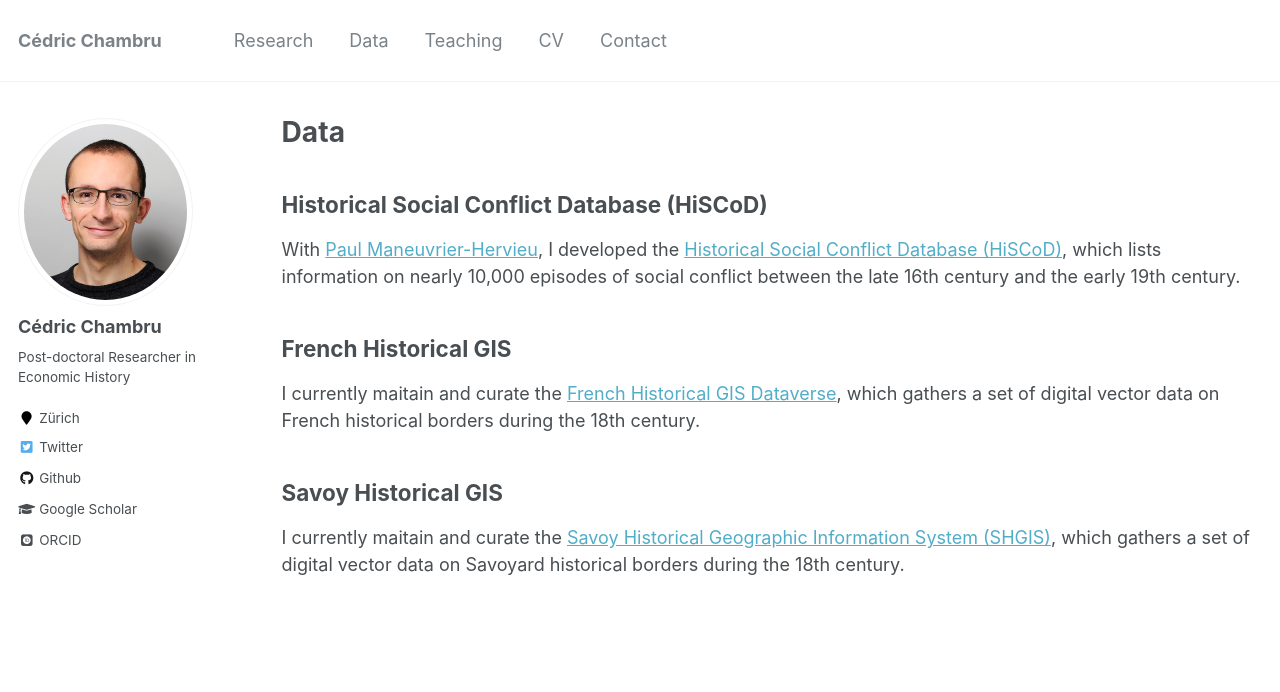
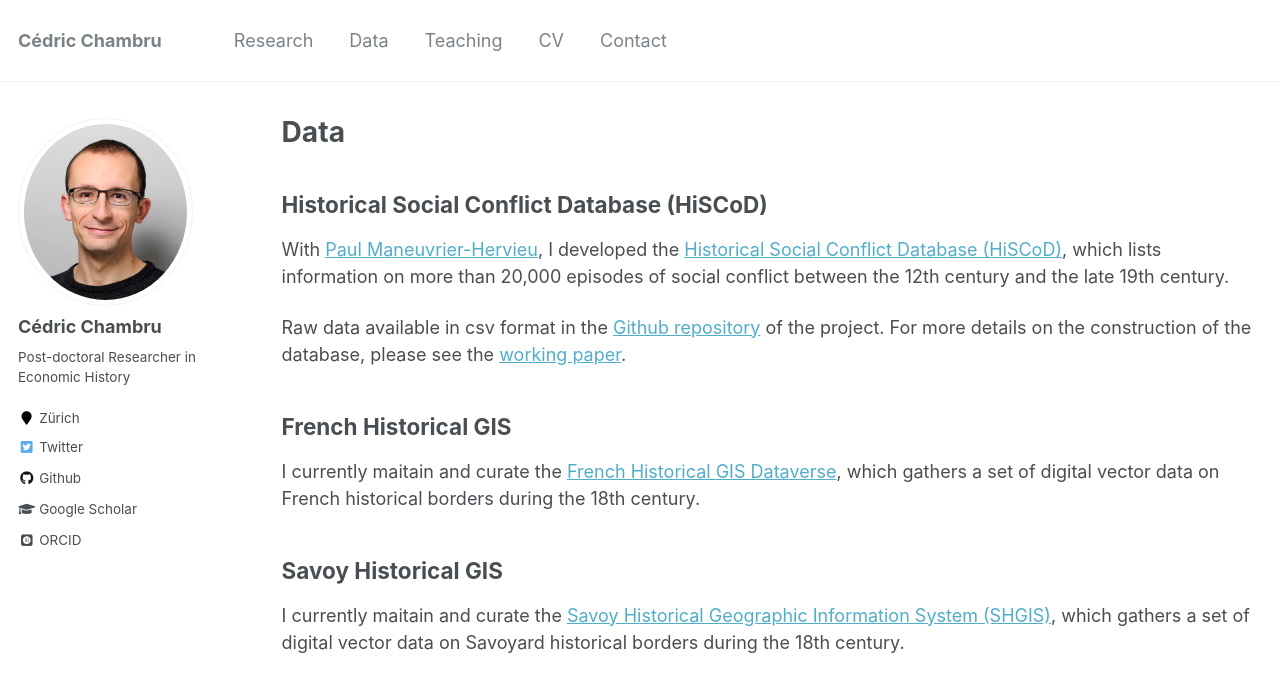
Before and after one commit to CedricChambru/CedricChambru.github.io, a Jekyll site: the page built from _pages/dataset.md, in a window 1280 px wide. Shown: the top 692 px of the page. Built offline with Jekyll 4.4.1, drawn with Linux system fonts in a browser that asks for light colours; some web fonts are replaced; part of the change alters nothing that is shown.

Commit message:
Update dataset.md

```diff
--- a/_pages/dataset.md
+++ b/_pages/dataset.md
@@ -7,10 +7,11 @@ tags:
   - Europe
   - England
   - France
+  - Italy
   - Savoy
   - Switzerland
-  - Social conflicts
-  - Riots
+  - Social conflict
+  - Riot
   - gis data
   - geopackage
   - shapefile
@@ -20,7 +21,10 @@ tags:
 
 ## Historical Social Conflict Database (HiSCoD)
 
-With [Paul Maneuvrier-Hervieu](https://paulmaneuvrierhervieu.github.io/), I developed the [Historical Social Conflict Database (HiSCoD)](https://www.unicaen.fr/hiscod/?locale=en), which lists information on nearly 10,000 episodes of social conflict between the late 16th century and the early 19th century.
+With [Paul Maneuvrier-Hervieu](https://paulmaneuvrierhervieu.github.io/), I developed the [Historical Social Conflict Database (HiSCoD)](https://www.unicaen.fr/hiscod), which lists information on more than 20,000 episodes of social conflict between the 12th century and the late 19th century.
+
+Raw data available in csv format in the [Github repository](https://github.com/hiscod/hiscod) of the project. For more details on the construction of the database, please see the [working paper](https://doi.org/10.5167/uzh-207639).
+
 
 ## French Historical GIS
 
```
